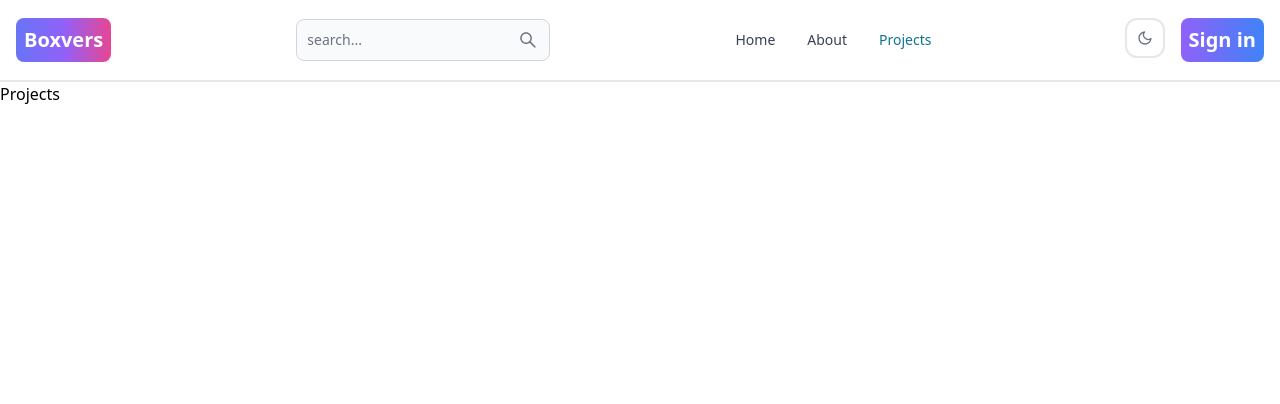
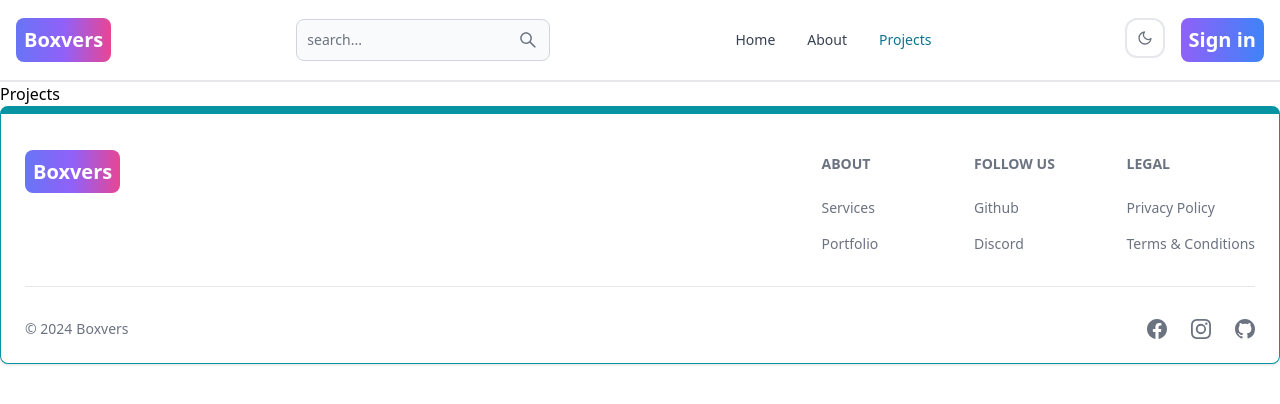
Before and after one commit to star135/Mern-blog, a React (Vite) app in the folder client/: page /projects in a window 1280 px wide. Shown: the top 404 px of the page. Built offline with nearby package versions, Linux system fonts and the light colour scheme.

Commit message:
create and add footer component

```diff
--- a/client/src/App.jsx
+++ b/client/src/App.jsx
@@ -7,6 +7,7 @@
 import Signup from './pages/Signup'
 import Projects from './pages/Projects'
 import Header from './components/Header'
+import Footer from './components/Footer'
 
 export default function App() {
   return (
@@ -20,12 +21,8 @@
         <Route path='/sign-up' element={<Signup/>}/>
         <Route path='/projects' element={<Projects/>}/>
 
-
-
-
-
-
       </Routes>
+      <Footer/>
     </BrowserRouter>
   )
 }
--- /dev/null
+++ b/client/src/components/Footer.jsx
@@ -0,0 +1,84 @@
+import { Footer } from 'flowbite-react'
+import React from 'react'
+import { Link } from 'react-router-dom'
+import {BsFacebook, BsInstagram, BsGithub} from 'react-icons/bs';
+
+export default function Com() {
+  return (
+    <Footer container className='border border-t-8 border-teal-500'>
+         <div className='w-full max-w-7xl mx-auto'>
+            <div className='grid w-full justify-between sm:flex md:grid-cols-1'>
+                <div className='mt-5'>
+                <Link to="/" className='bg-gradient-to-r from-indigo-500 via-purple-500 to-pink-500 rounded-lg p-2  text-white self-center text-lg sm:text-xl font-semibold dark:text-white'>
+                 Boxvers
+                </Link>
+                </div>
+                <div className='grid grid-cols-2 gap-8 mt-4 sm:grid-cols-3 sm:gap-6'>
+                    <div>
+
+                    <Footer.Title title='About'/>
+                    <Footer.LinkGroup col>
+                        <Footer.Link
+                            href='# '
+                        >
+                            Services
+                        </Footer.Link>
+                        <Footer.Link
+                            href='# '
+                        >
+                            Portfolio
+                        </Footer.Link>
+                    </Footer.LinkGroup>
+                    </div>
+                    <div>
+
+                    <Footer.Title title='Follow us'/>
+                    <Footer.LinkGroup col>
+                        <Footer.Link
+                            href='# '
+                        >
+                            Github
+                        </Footer.Link>
+                        <Footer.Link
+                            href='# '
+                        >
+                            Discord
+                        </Footer.Link>
+                    </Footer.LinkGroup>
+                    </div>
+                    <div>
+
+                    <Footer.Title title='Legal'/>
+                    <Footer.LinkGroup col>
+                        <Footer.Link
+                            href='# '
+                        >
+                            Privacy Policy
+                        </Footer.Link>
+                        <Footer.Link
+                            href='# '
+                        >
+                            Terms &amp; Conditions
+                        </Footer.Link>
+                    </Footer.LinkGroup>
+                    </div>
+
+
+
+
+                </div>
+            </div>
+            <Footer.Divider/>
+            <div className='w-full sm:flex sm:items-center sm:justify-between'>
+                <Footer.Copyright href='#' by='Boxvers' year={new Date().getFullYear()}/>
+                <div className='flex gap-6 sm:mt-0 mt-4 sm:justify-center'>
+                    <Footer.Icon href='#' icon={BsFacebook}/>
+                    <Footer.Icon href='#' icon={BsInstagram}/>
+                    <Footer.Icon href='#' icon={BsGithub}/>
+                </div>
+            </div>
+         </div>
+
+    </Footer>
+  )
+}
```
Also changed, not shown: client/src/pages/Signup.jsx (line endings or trailing spaces).
